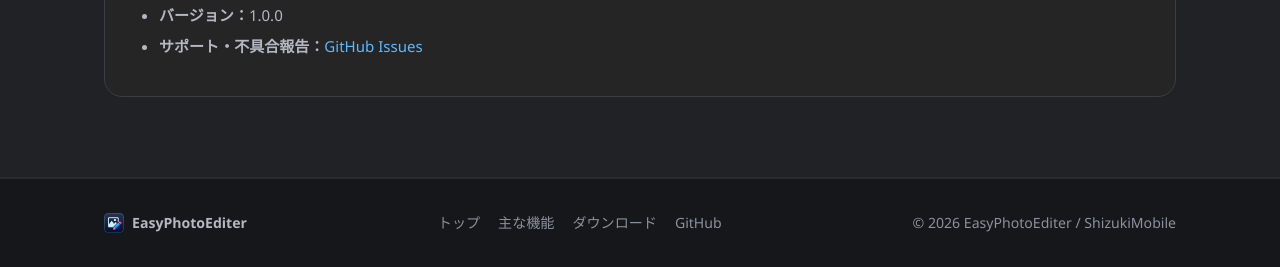
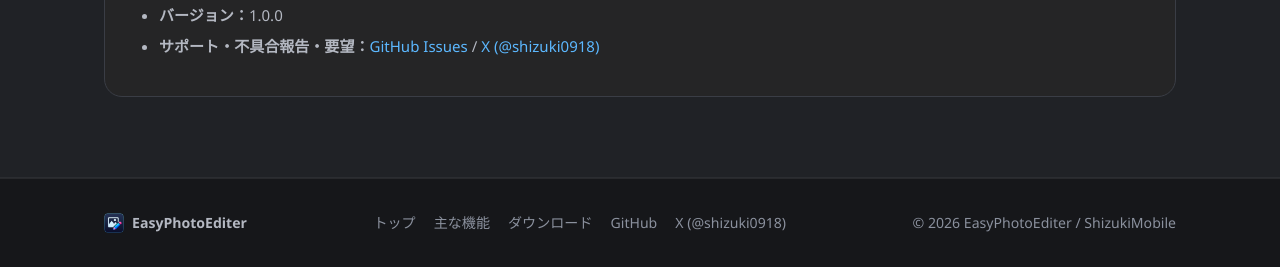
Before and after one commit to ShizukiMobile/EasyPhotoEditer, a plain HTML site: page docs/index.html in a window 1280 px wide. Shown: the part 3307-3574 px from the top of the page. Drawn offline with Linux system fonts and the light colour scheme.

Commit message:
Add X Link in Website

```diff
--- a/docs/index.html
+++ b/docs/index.html
@@ -264,7 +264,7 @@
                             <li><strong>対応 OS：</strong>Windows 10 / Windows 11 (64bit)</li>
                             <li><strong>配布形式：</strong>ZIP アーカイブ（インストール不要）</li>
                             <li><strong>バージョン：</strong>1.0.0</li>
-                            <li><strong>サポート・不具合報告：</strong><a href="https://github.com/ShizukiMobile/EasyPhotoEditer/issues" target="_blank" rel="noopener noreferrer">GitHub Issues</a></li>
+                            <li><strong>サポート・不具合報告・要望：</strong><a href="https://github.com/ShizukiMobile/EasyPhotoEditer/issues" target="_blank" rel="noopener noreferrer">GitHub Issues</a> / <a href="https://x.com/shizuki0918" target="_blank" rel="noopener noreferrer">X (@shizuki0918)</a></li>
                         </ul>
                     </div>
 
@@ -298,6 +298,7 @@
                 <a href="#features">主な機能</a>
                 <a href="#download">ダウンロード</a>
                 <a href="https://github.com/ShizukiMobile/EasyPhotoEditer" target="_blank" rel="noopener noreferrer">GitHub</a>
+                <a href="https://x.com/shizuki0918" target="_blank" rel="noopener noreferrer">X (@shizuki0918)</a>
             </div>
             <p class="copyright">&copy; 2026 EasyPhotoEditer / ShizukiMobile</p>
         </div>
```
